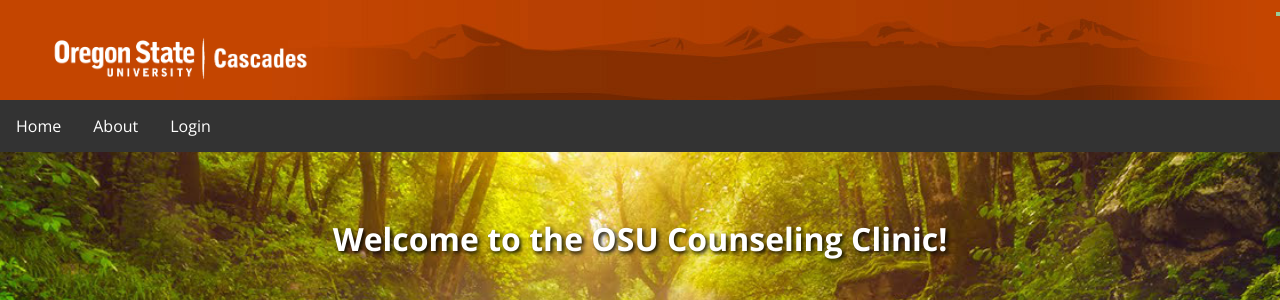
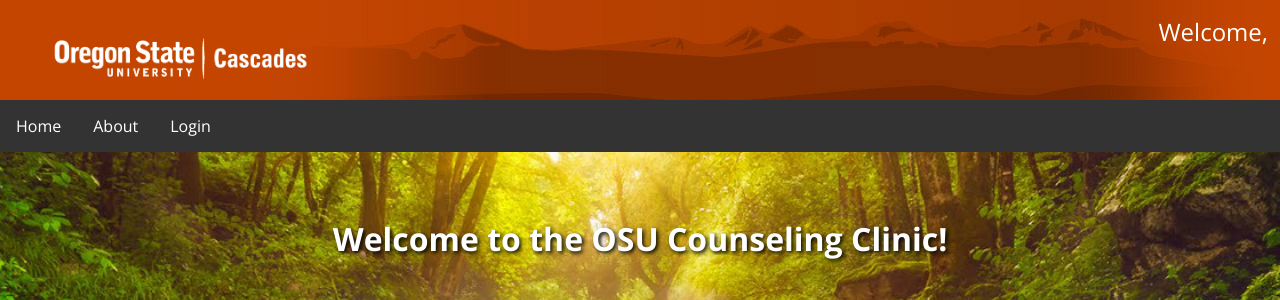
Before and after one commit to gonzalky7/OSU-Counseling-program-Website, a PHP site: page / in a window 1280 px wide. Shown: the top 300 px of the page. Run offline with PHP 8.4, Linux system fonts and the light colour scheme.

Commit message:
Fixed session_new.php to properly display the username in the upper right hand corner. Also adjusted some css of demo class

```diff
--- a/CSS/style.css
+++ b/CSS/style.css
@@ -37,9 +37,10 @@
 
 p.demo {
   float: right;
-  background: #9C9;
   color: #FFF;
   padding: 2px;
+  margin-right:10px;
+  font-family: "Open Sans", serif;
 }
 
 .wrapper {
--- a/Includes/header.php
+++ b/Includes/header.php
@@ -2,13 +2,6 @@
 	include('session.functions.php');
 	ob_start();
 	session_start();
-
-
-	// if(!currentUser()){
-	//  	header("Location: index.php");
-	//  	die();
- // 	}
-
 ?>
 
 <!DOCTYPE html>
@@ -26,7 +19,7 @@
 	<body>
 		<div class="banner">
 			<a href="/index.php"><img src="http://osucascades.edu/sites/osucascades.edu/modules/osu_cascades_top_hat/images/osu_cascades_logo.png" class="logo" alt="Oregon State University Cascades"></a>
-			<p class="demo">  <?php echo currentUserName() ?> </p>
+			<p class="demo">Welcome, <?php echo currentUserName() ?> </p>
 		</div>
 
 <?php
--- a/classes/user.class.php
+++ b/classes/user.class.php
@@ -120,8 +120,8 @@
 				$user_id = $row['id'];
 
 				//Declaring global session variables
-				$_SESSION['user_id'] = $user_id;
-				$_SESSION['user_name'] = $username;
+				$_SESSION['user_id'] = $this->user_id;
+				$_SESSION['user_name'] = $this->username;
 
 				return true;
 			} else{
```
